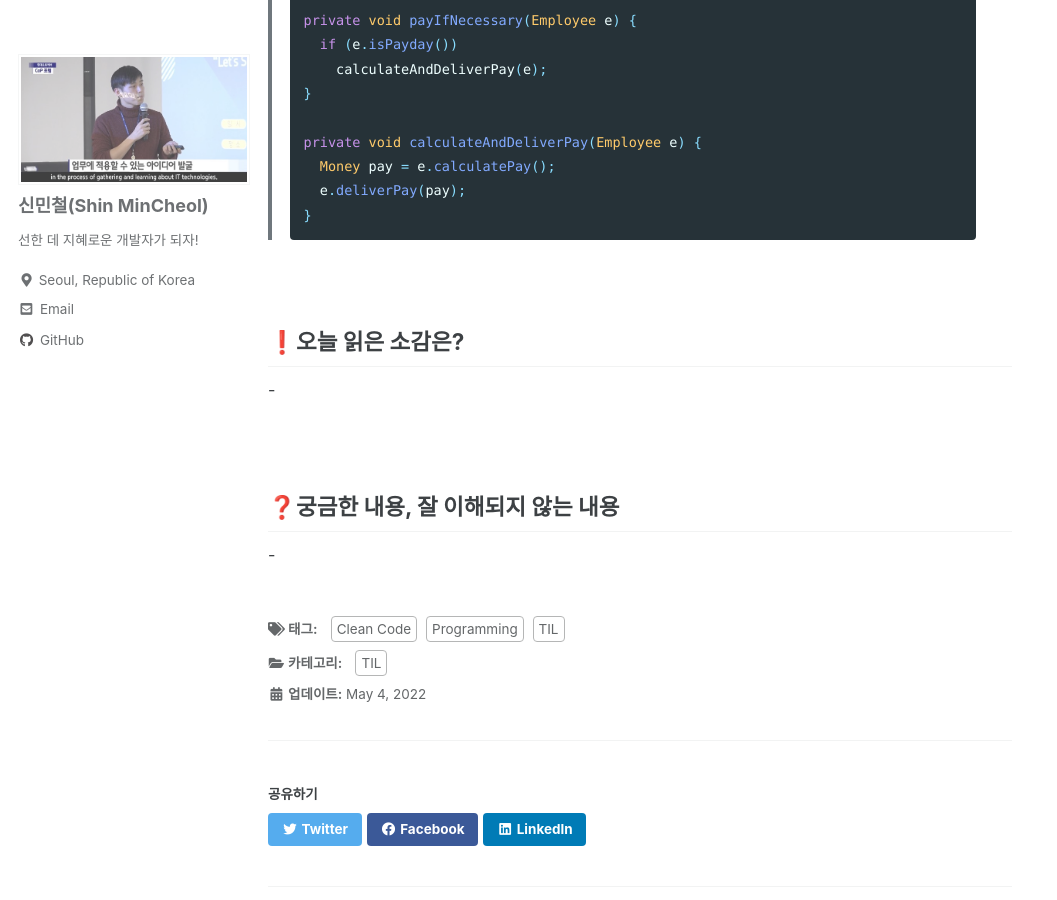
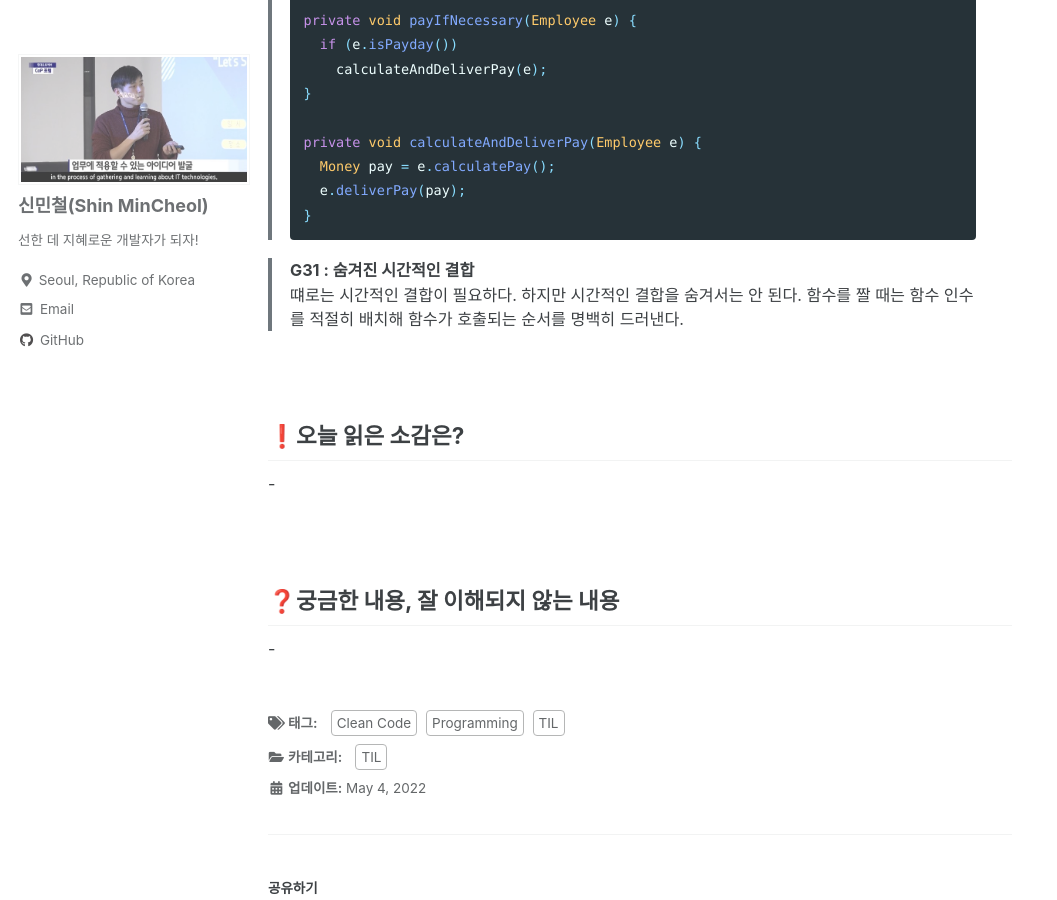
Before and after one commit to alsoj/alsoj.github.io, a Jekyll site: the page built from _posts/til/clean code/2022-05-04-[클린코드]17.냄새와 휴리스틱.md, in a window 1280 px wide and 900 px high, scrolled down 3719 px. Shown: the whole window, without its empty margins (0-1057 px from the left). Built offline with Jekyll 4.4.1, drawn with Linux system fonts in a browser that asks for light colours; cached includes are drawn as plain includes; comment, search, counter and statistics services are not loaded.

Commit message:
modify TIL clean code

````diff
--- a/_posts/til/clean code/2022-05-04-[클린코드]17.냄새와 휴리스틱.md
+++ b/_posts/til/clean code/2022-05-04-[클린코드]17.냄새와 휴리스틱.md
@@ -152,6 +152,9 @@ tags:
 > }
 > ```
 
+> **G31 : 숨겨진 시간적인 결합**
+> 떄로는 시간적인 결합이 필요하다. 하지만 시간적인 결합을 숨겨서는 안 된다. 함수를 짤 때는 함수 인수를 적절히 배치해 함수가 호출되는 순서를 명백히 드러낸다.
+
 <br />
 
 ## ❗오늘 읽은 소감은?
````
